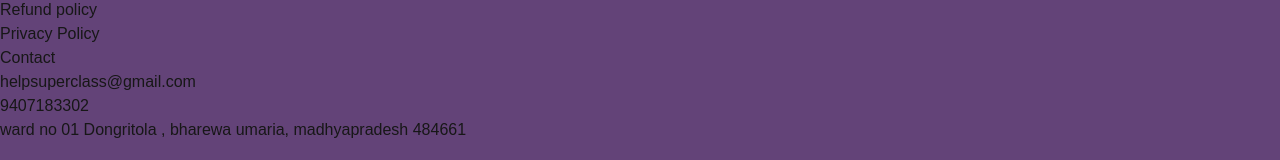
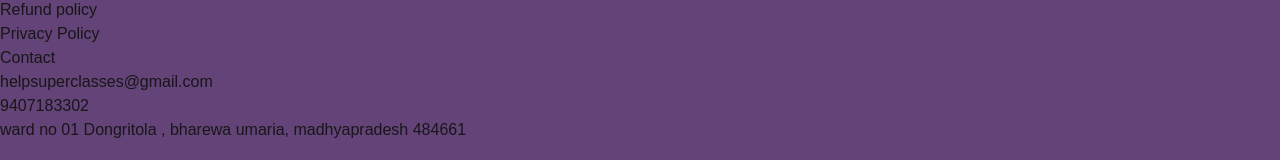
Before and after one commit to DivyanshuTiwari-1/superclass, a Next.js app: page /policy/Refundpolicy in a window 1280 px wide. Shown: the part 557-717 px from the top of the page. Built offline with nearby package versions, Linux system fonts and the light colour scheme; no server answers.

Commit message:
correctedemail

```diff
--- a/src/app/components/footer/page.jsx
+++ b/src/app/components/footer/page.jsx
@@ -28,7 +28,7 @@ export default function  Footer() {
 
         <li>
             <a href="#" className="hover:underline">Contact</a>
-            <p> helpsuperclass@gmail.com</p>
+            <p> helpsuperclasses@gmail.com</p>
              <p>9407183302</p>
         </li>
     </ul>
--- a/src/app/policy/Terms&conditions/page.jsx
+++ b/src/app/policy/Terms&conditions/page.jsx
@@ -145,7 +145,7 @@ export default function TermsOfService() {
                 <p>By signing up with us you are supposed to agreed thease terms and conditions</p>
                 <h3 className="font-semibold mt-4">Contact Us</h3>
                 <p>
-                    If you have any questions or concerns about these Terms, please contact us at helpsuperclass@gmail.com.
+                    If you have any questions or concerns about these Terms, please contact us at helpsuperclasses@gmail.com.
                 </p>
             </div>
             <Footer />
```
